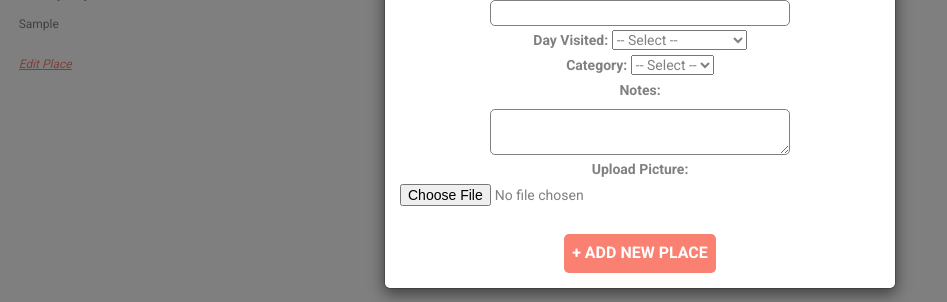
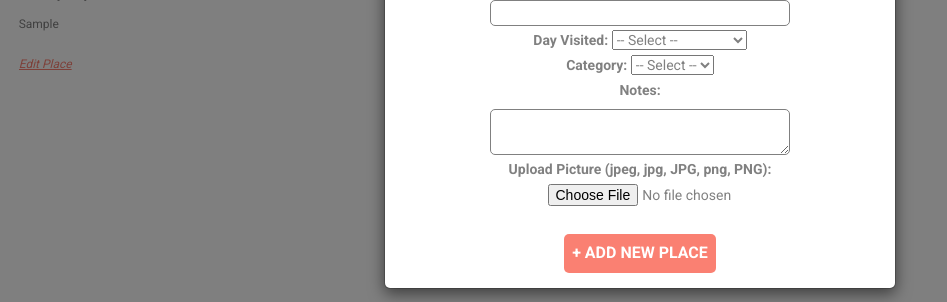
Before and after one commit to kellyoung/itinerary-mapper, a Flask app: a page that uses templates/trip_page.html in a window 1280 px wide, after a click on "ADD PLACE". Shown: the part 498-800 px from the top of the page, without its empty margins (0-947 px from the left). Run offline with Flask 2, Linux system fonts and the light colour scheme; the visitor is signed in with stand-in values (Sample User, id 1); tables that the repository leaves empty hold one stand-in row (values such as "Sample post"); grey boxes marked "Sample" are stand-in pictures; some libraries are stand-ins or nearby versions.

Commit message:
styled the upload file button

```diff
--- a/static/css/trip_page.css
+++ b/static/css/trip_page.css
@@ -87,6 +87,18 @@ input[type=submit] {
   padding: 8px;
   border-radius: 5px;
   background-color: #fa8072;
+}
+
+input#edit-place-pic-file {
+  margin: auto;
+  /*text-align: center;*/
+  width: 185px;
+}
+
+input#place-pic-file {
+  margin: auto;
+  /*text-align: center;*/
+  width: 185px;
 }
 
 #edit-place-btn {
--- a/templates/trip_page.html
+++ b/templates/trip_page.html
@@ -107,7 +107,7 @@
                         <textarea id="tripnotes" name="tripnotes"></textarea><br>
 
                     <!-- if using upload picture -->
-                    <label for='file'>Upload Picture: </label>
+                    <label for='file'>Upload Picture (jpeg, jpg, JPG, png, PNG): </label>
                     <input type="file" name="file" id="place-pic-file"><br>
 
                     <!-- <label for='img-link'>Image URL: </label><br> -->
@@ -163,10 +163,10 @@
                     <option value="transport">Voyage</option>
                 </select><br>
                 <label for='edit-tripnotes'>Notes: </label><br>
-                    <textarea id="edit-tripnotes" name="edit-tripnotes"></textarea>
+                    <textarea id="edit-tripnotes" name="edit-tripnotes"></textarea><br>
                 <!-- this is for file upload -->
+                <label for='file'>Upload Picture (jpeg, jpg, JPG, png, PNG):</label><br>
                 <input type="file" name="file" id="edit-place-pic-file">
-                <br>
                 <!-- <label for='img-link'>Image URL: </label><br>
                 <input type="text" name="img-link" id="edit-place-pic-link"> --><br>
                 <input type="checkbox" id='delete-file' name="delete-file"> Delete Picture
```
